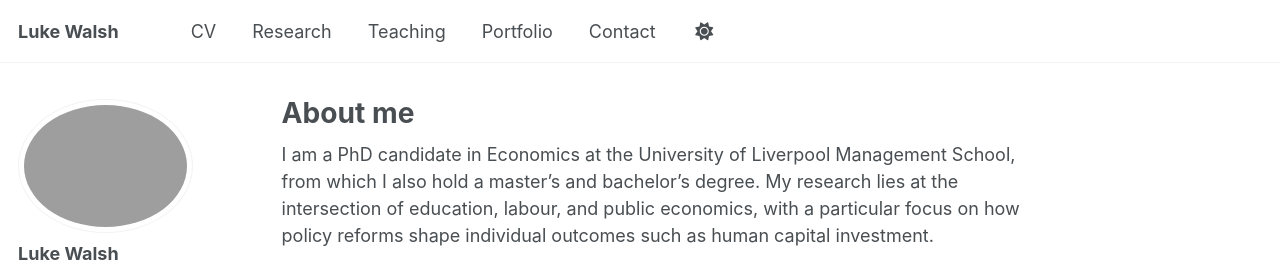
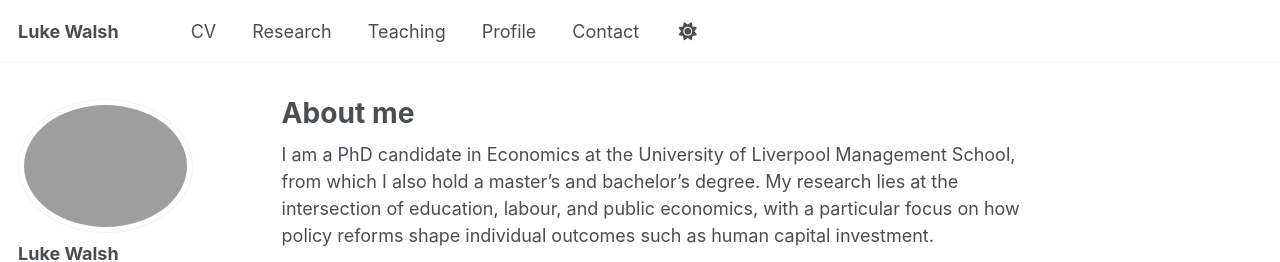
Before and after one commit to LukeWalsh308/LukeWalsh308.github.io, a Jekyll site: the page built from _pages/about.md, in a window 1280 px wide. Shown: the top 262 px of the page. Built offline with Jekyll 4.4.1, drawn with Linux system fonts in a browser that asks for light colours; a script that is not in the unit is left out.

Commit message:
Update navigation.yml

```diff
--- a/_data/navigation.yml
+++ b/_data/navigation.yml
@@ -17,8 +17,8 @@ main:
   - title: "Teaching"
     url: /teaching/
 
-  - title: "Portfolio"
-    url: /portfolio/
+  - title: "Profile"
+    url: /profile/
 
   # - title: "CV"
   #   url: /cv-json/
```
